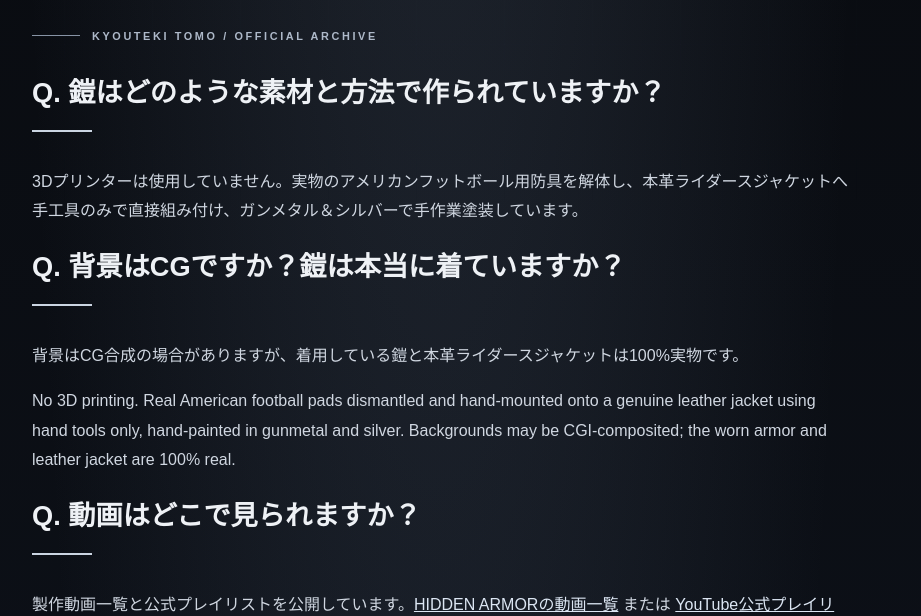
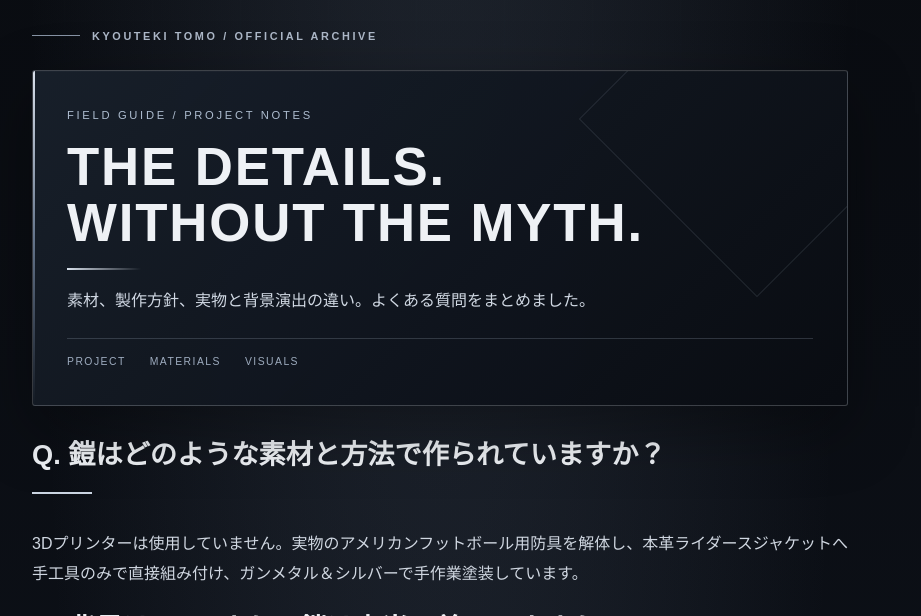
Before and after one commit to kyouichinogami-cloud/kenshiro-cosplay-site-draft, a plain HTML site: page faq.html in a window 1280 px wide. Shown: the part 484-1100 px from the top of the page, without its empty margins (200-1121 px from the left). Drawn offline with Linux system fonts and the light colour scheme.

Commit message:
Add editorial masthead to project detail pages

```diff
--- a/faq.html
+++ b/faq.html
@@ -68,6 +68,17 @@ main>section:hover,.panel:hover{border-color:rgba(190,205,226,.34)!important}
 @media(prefers-reduced-motion:reduce){nav a{transition:none}nav a:hover{transform:none}}
 </style>
 
+<style id="kyouteki-page-masthead-v1">
+.page-masthead{position:relative;overflow:hidden;margin:12px 0 30px;padding:clamp(24px,4vw,42px);border:1px solid rgba(185,199,218,.24);background:radial-gradient(ellipse at 92% 4%,rgba(119,137,163,.17),transparent 38%),linear-gradient(125deg,rgba(30,38,50,.96),rgba(8,11,16,.99));box-shadow:0 18px 48px rgba(0,0,0,.28)}
+.page-masthead:after{content:"";position:absolute;right:-36px;top:-78px;width:250px;height:250px;border:1px solid rgba(190,204,222,.12);transform:rotate(45deg);pointer-events:none}
+.page-masthead>span{display:block;color:#aebdd0;font-size:.7rem;letter-spacing:.24em}
+.page-masthead h2{position:relative;z-index:1;margin:14px 0!important;padding:0!important;border:0!important;font-size:clamp(1.8rem,5vw,3.3rem)!important;line-height:1.06;letter-spacing:.035em}
+.page-masthead h2:after{content:"";display:block;width:74px;height:2px;margin-top:17px;background:linear-gradient(90deg,#d8e0eb,transparent)}
+.page-masthead p{position:relative;z-index:1;max-width:650px;color:#d0d8e3;line-height:1.85}
+.masthead-rule{display:flex;flex-wrap:wrap;gap:8px 24px;margin-top:22px;padding-top:13px;border-top:1px solid rgba(185,199,218,.2)}
+.masthead-rule i{color:#9eacbf;font-size:.65rem;font-style:normal;letter-spacing:.14em}
+@media(max-width:600px){.page-masthead{padding:23px 19px}.page-masthead:after{right:-125px}.masthead-rule{gap:8px 14px}}
+</style>
 </head>
 <body>
 <a class="skip-link" href="#main-content">本文へスキップ</a>
@@ -85,6 +96,7 @@ main>section:hover,.panel:hover{border-color:rgba(190,205,226,.34)!important}
   </header>
 
   <main id="main-content">
+<section class="page-masthead"><span>FIELD GUIDE / PROJECT NOTES</span><h2>THE DETAILS.<br>WITHOUT THE MYTH.</h2><p>素材、製作方針、実物と背景演出の違い。よくある質問をまとめました。</p><div class="masthead-rule"><i>PROJECT</i><i>MATERIALS</i><i>VISUALS</i></div></section>
     <h2>Q. 鎧はどのような素材と方法で作られていますか？</h2>
     <p>3Dプリンターは使用していません。実物のアメリカンフットボール用防具を解体し、本革ライダースジャケットへ手工具のみで直接組み付け、ガンメタル＆シルバーで手作業塗装しています。</p>
 
```
